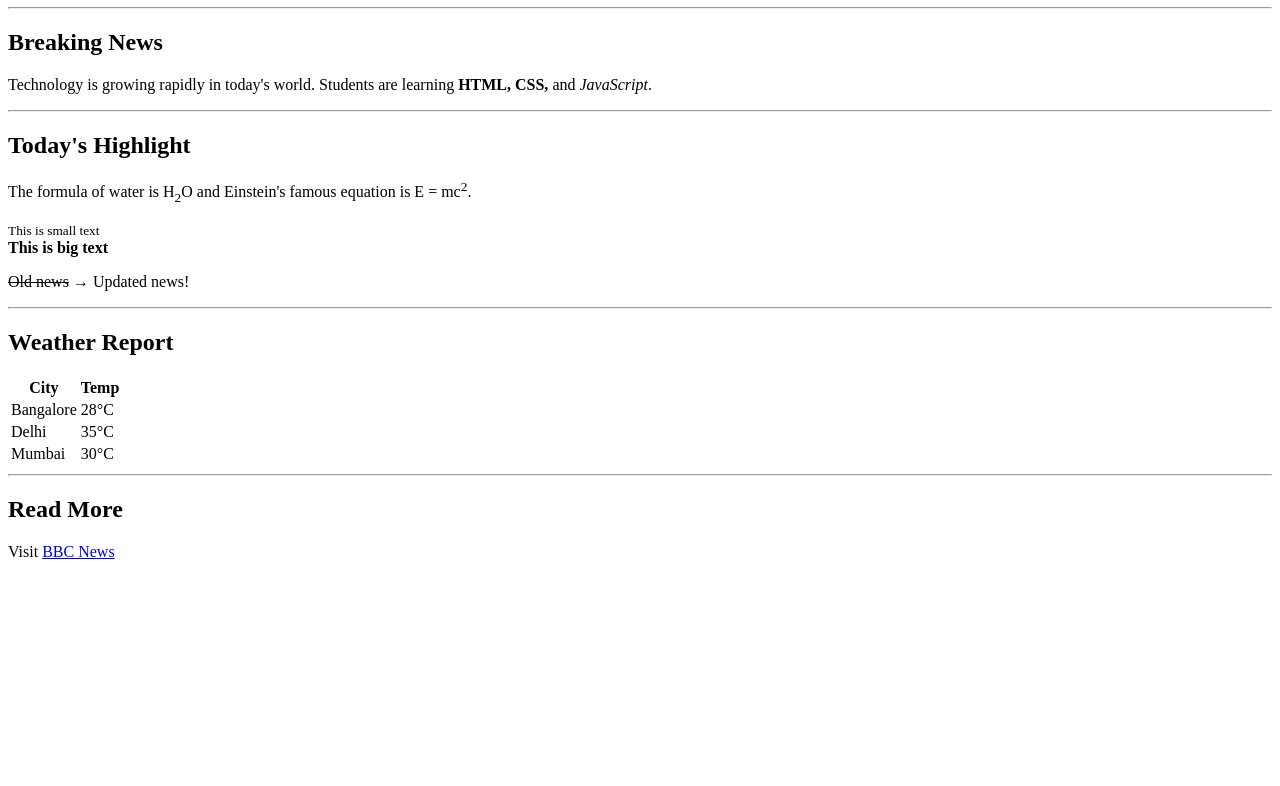
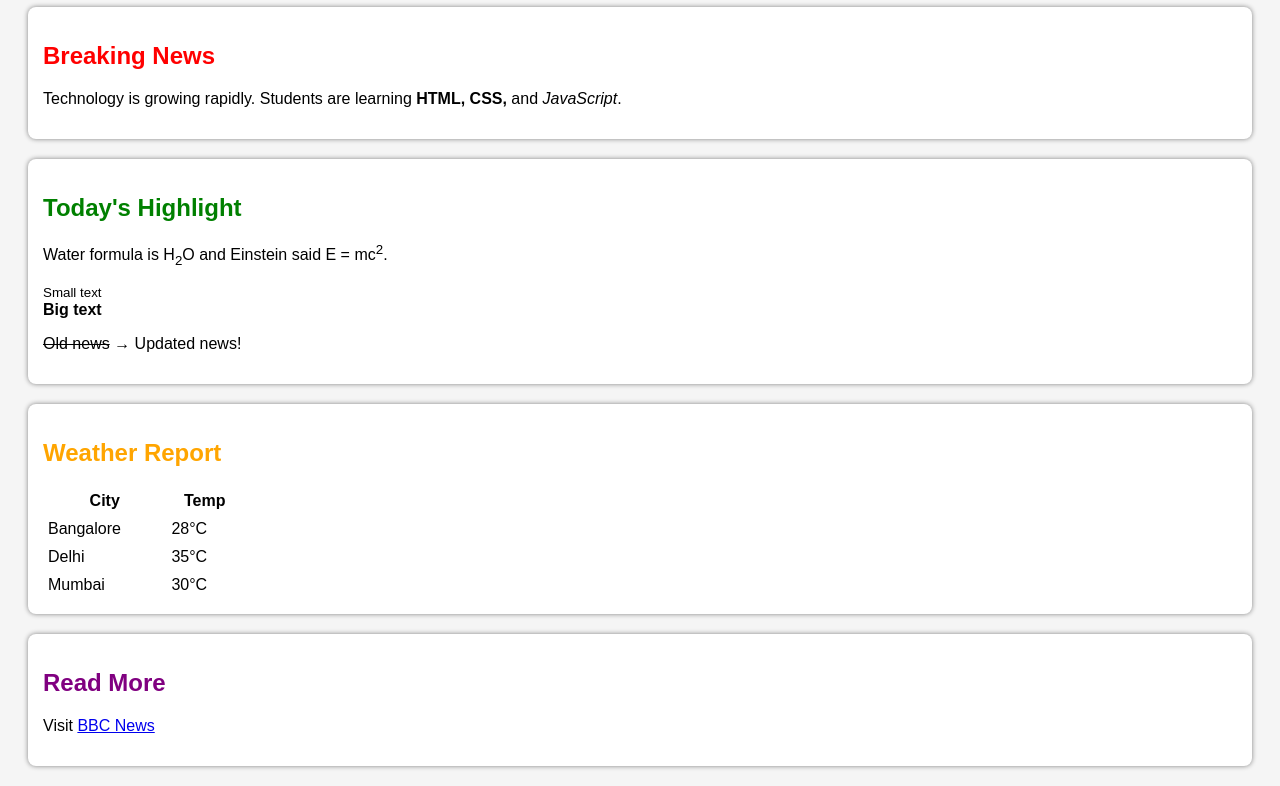
Before and after one commit to SwaranRajES/E-news, a plain HTML site: page HTML/NewsPaper.html in a window 1280 px wide. Shown: the part 74-860 px from the top of the page. Before the commit the page ends 800 px from the top, so only its background shows below. Drawn offline with Linux system fonts and the light colour scheme.

Commit message:
Refactor HTML structure and improve styling

```diff
--- a/HTML/NewsPaper.html
+++ b/HTML/NewsPaper.html
@@ -2,29 +2,77 @@
 <html>
 <head>
 <title>My E-Newspaper</title>
+
+<style>
+
+body{
+font-family: Arial;
+background-color:#f5f5f5;
+}
+
+h1{
+text-align:center;
+color:darkblue;
+}
+
+section{
+background:white;
+padding:15px;
+margin:20px;
+border-radius:8px;
+box-shadow:0 0 5px gray;
+}
+
+.breaking{
+color:red;
+}
+
+.highlight{
+color:green;
+}
+
+.weather{
+color:orange;
+}
+
+.read{
+color:purple;
+}
+
+table{
+width:200px;
+border-collapse:collapse;
+}
+
+td,th{
+padding:5px;
+}
+
+</style>
+
 </head>
 
 <body>
 
-<h1 align="center">📰 My Daily News</h1>
-<hr>
+<h1>📰 My Daily News</h1>
 
-<h2>Breaking News</h2>
-<p>Technology is growing rapidly in today's world. Students are learning <b>HTML, CSS,</b> and <i>JavaScript</i>.</p>
+<section>
+<h2 class="breaking">Breaking News</h2>
+<p>Technology is growing rapidly. Students are learning <b>HTML, CSS,</b> and <i>JavaScript</i>.</p>
+</section>
 
-<hr>
+<section>
+<h2 class="highlight">Today's Highlight</h2>
+<p>Water formula is H<sub>2</sub>O and Einstein said E = mc<sup>2</sup>.</p>
 
-<h2>Today's Highlight</h2>
-<p>The formula of water is H<sub>2</sub>O and Einstein's famous equation is E = mc<sup>2</sup>.</p>
-
-<small>This is small text</small><br>
-<b>This is big text</b>
+<small>Small text</small><br>
+<b>Big text</b>
 
 <p><strike>Old news</strike> → Updated news!</p>
+</section>
 
-<hr>
-
-<h2>Weather Report</h2>
+<section>
+<h2 class="weather">Weather Report</h2>
 
 <table>
 <tr>
@@ -48,11 +96,12 @@
 </tr>
 
 </table>
+</section>
 
-<hr>
-
-<h2>Read More</h2>
+<section>
+<h2 class="read">Read More</h2>
 <p>Visit <a href="https://www.bbc.com">BBC News</a></p>
+</section>
 
 </body>
 </html>
```
